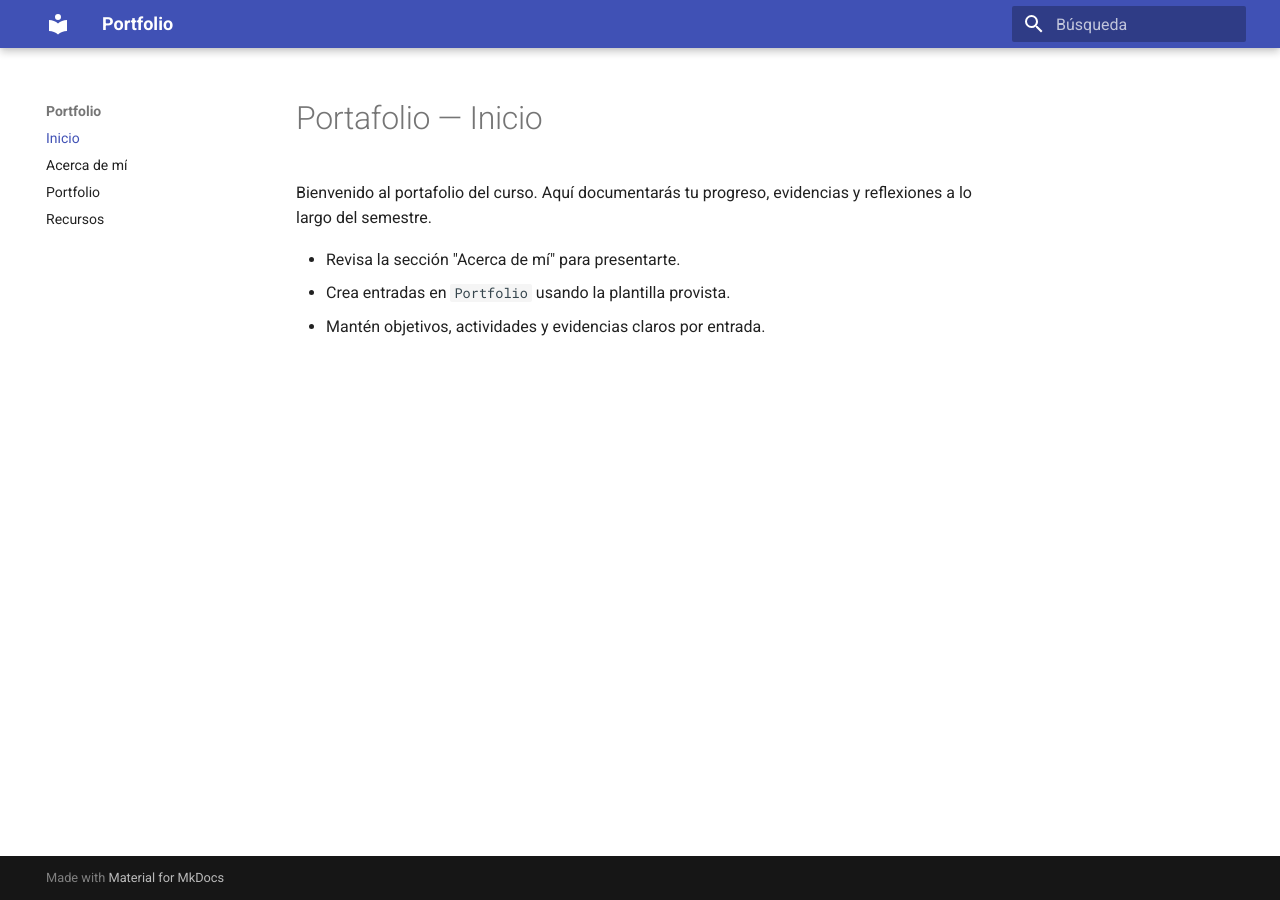
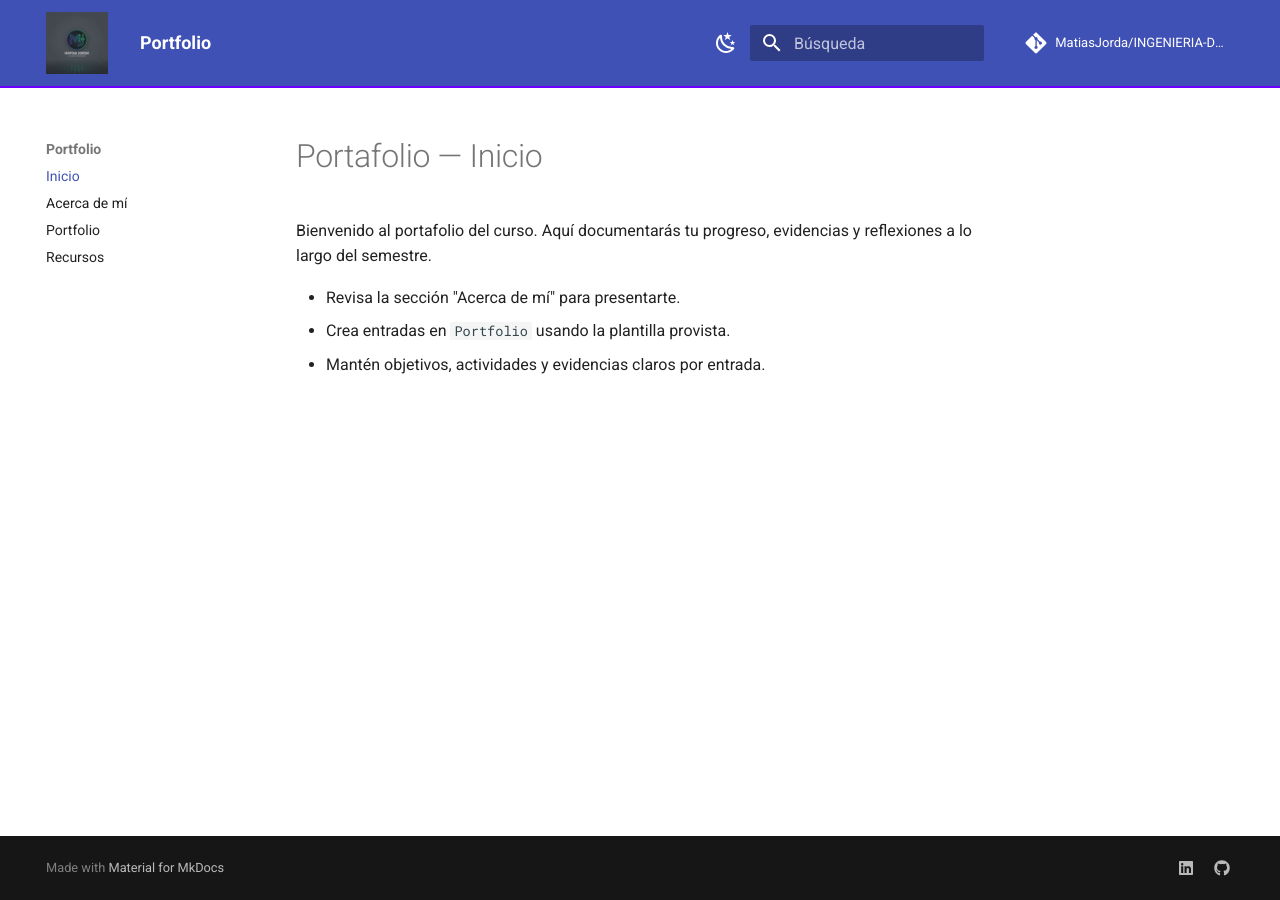
Before and after one commit to MatiasJorda/INGENIERIA-DATOS, an MkDocs documentation site: the page built from docs/index.md, in a window 1280 px wide. Built offline with MkDocs 1.6.1 and Material for MkDocs 9.7.7, drawn with Linux system fonts in a browser that asks for light colours; comment, search, counter and statistics services are not loaded.

Commit message:
Personalización con MkDocs y css

```diff
--- /dev/null
+++ b/docs/assets/custom.css
@@ -0,0 +1,41 @@
+/* --- Logo más grande en el header --- */
+.md-header__button.md-logo img,
+.md-logo img {
+  height: 62px;           /* ↑ sube o baja este número (24px por defecto) */
+  width: auto;
+}
+
+/* Ajuste para que el título no baje de línea al agrandar el logo */
+.md-header__title {
+  align-items: center;
+}
+
+/* --- Acentos y selección en violeta --- */
+:root {
+  --mj-violet: #6a00ff; /* cámbialo si quieres otro violeta */
+}
+
+/* Color al seleccionar texto */
+::selection {
+  background: var(--mj-violet);
+  color: #fff;
+}
+
+/* Links al pasar el mouse */
+.md-typeset a:hover {
+  color: var(--mj-violet);
+}
+
+/* Barra inferior del header (accent “underline”) */
+.md-header {
+  box-shadow: 0 2px 0 var(--mj-violet);
+}
+
+/* Botones primarios (opcional) */
+.md-button--primary {
+  background-color: var(--mj-violet);
+  border-color: var(--mj-violet);
+}
+.md-button--primary:hover {
+  filter: brightness(0.9);
+}
--- a/mkdocs.yml
+++ b/mkdocs.yml
@@ -2,15 +2,34 @@ site_name: "Portfolio"
 theme:
   name: material
   language: es
+  logo: assets/Logo_MJ.png        # <- tu logo (respeta mayúsculas)
+  favicon: assets/placeholder.png # <- opcional
   features:
     - navigation.sections
     - navigation.indexes
+    - navigation.top
+    - toc.follow
+  palette:
+    - scheme: default
+      primary: indigo
+      accent: deep purple
+      toggle:
+        icon: material/weather-night
+        name: Modo oscuro
+    - scheme: slate
+      primary: indigo
+      accent: deep purple
+      toggle:
+        icon: material/weather-sunny
+        name: Modo claro
+
 plugins:
   - search
   - awesome-pages
   - git-revision-date-localized:
       fallback_to_build_date: true
   - glightbox
+
 markdown_extensions:
   - admonition
   - attr_list
@@ -24,3 +43,20 @@ markdown_extensions:
   - pymdownx.emoji
   - pymdownx.tasklist:
       custom_checkbox: true
+
+extra_css:
+  - assets/custom.css              # <- tu CSS
+
+repo_url: https://github.com/MatiasJorda/INGENIERIA-DATOS
+repo_name: MatiasJorda/INGENIERIA-DATOS
+edit_uri: edit/main/docs/   # ruta para que el botón "Editar" funcione
+
+extra:
+  manifest: manifest.webmanifest
+  social:
+    - icon: fontawesome/brands/linkedin
+      link: https://www.linkedin.com/in/matias-jorda-b663642a3/
+      name: LinkedIn
+    - icon: fontawesome/brands/github
+      link: https://github.com/MatiasJorda
+      name: GitHub
```
Also changed, not shown: docs/assets/Logo_MJ.png (added), docs/manifest.webmanifest (added).
